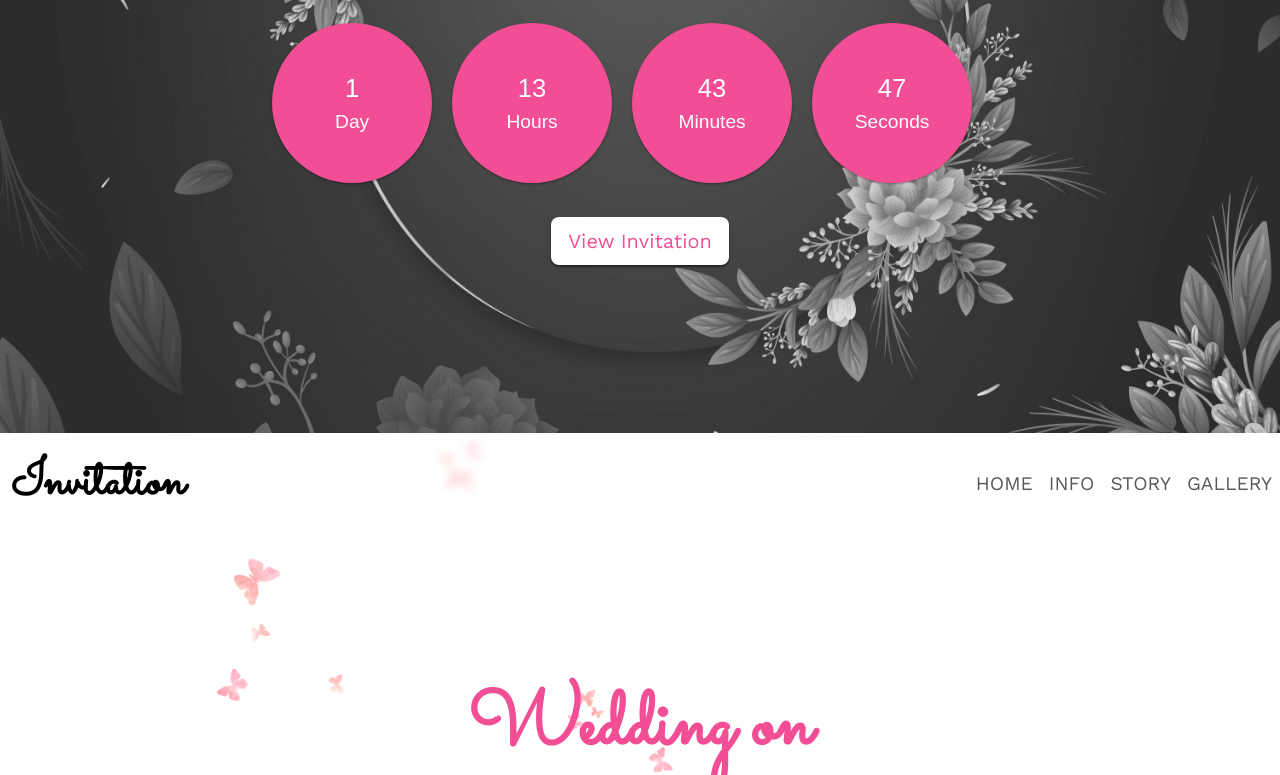
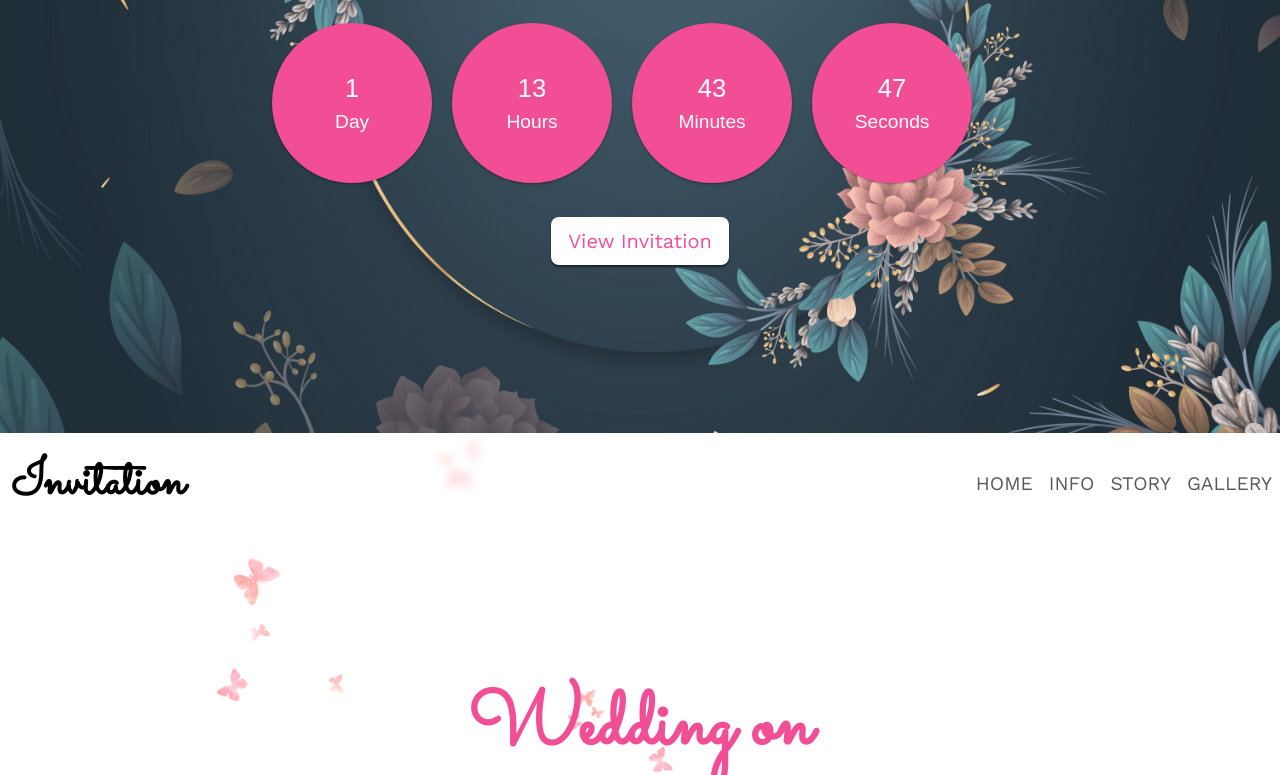
Before and after one commit to Lokesh-Reddy-Chiluka/wedding, a plain HTML site: page index.html in a window 1280 px wide. Shown: the part 367-1142 px from the top of the page. Drawn offline with nearby package versions, Linux system fonts and the light colour scheme; some packages are replaced by stand-ins of ours; a script that the page names is missing; a web font is replaced by a local one.

Commit message:
Update style.css

```diff
--- a/style/style.css
+++ b/style/style.css
@@ -30,7 +30,7 @@ body {
   background-image: url("../img/winter-flowers.jpg");
   background-size: cover;
   background-position: center;
-  filter: grayscale();
+
 }
 
 .hero {
```
